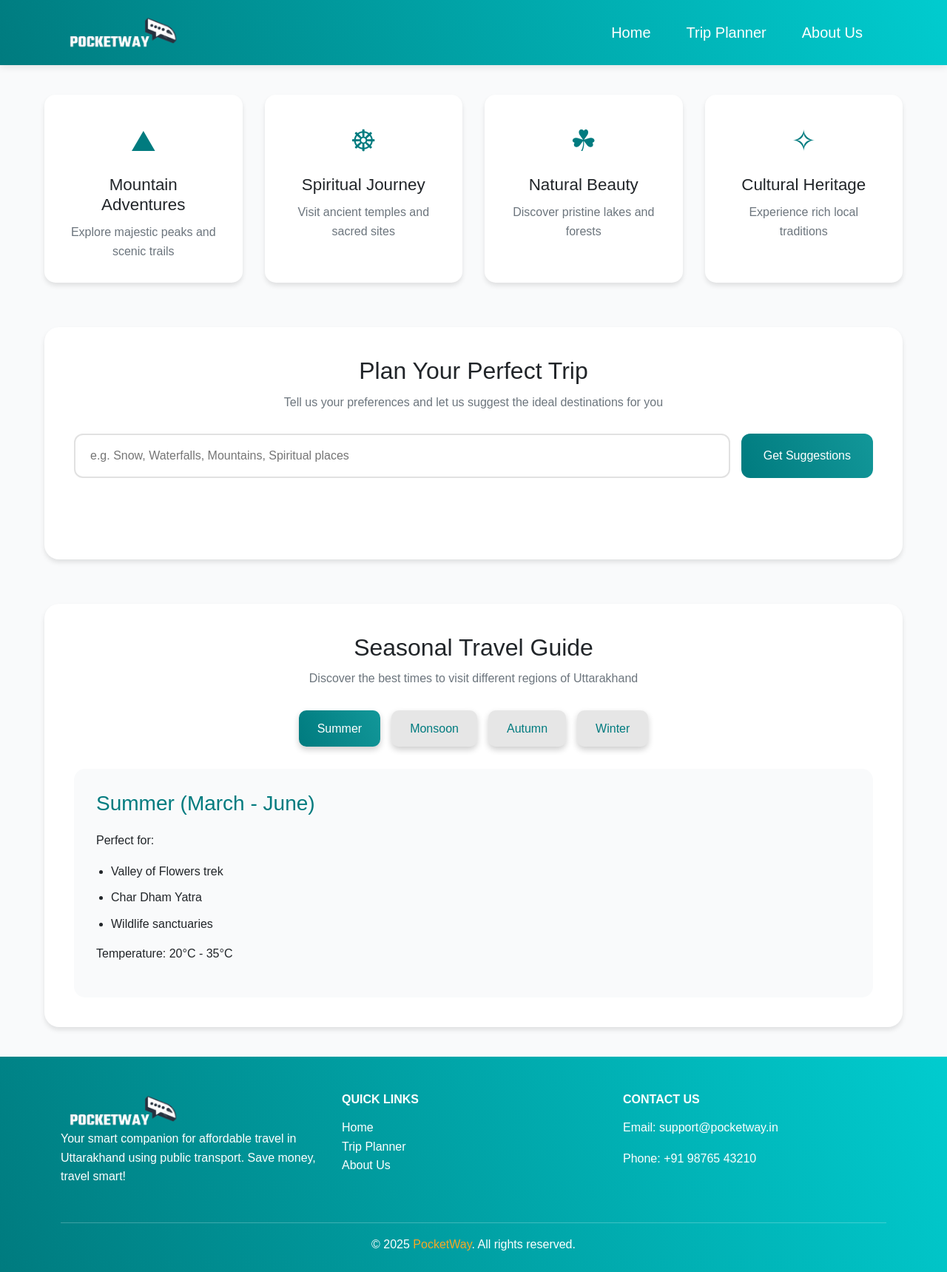
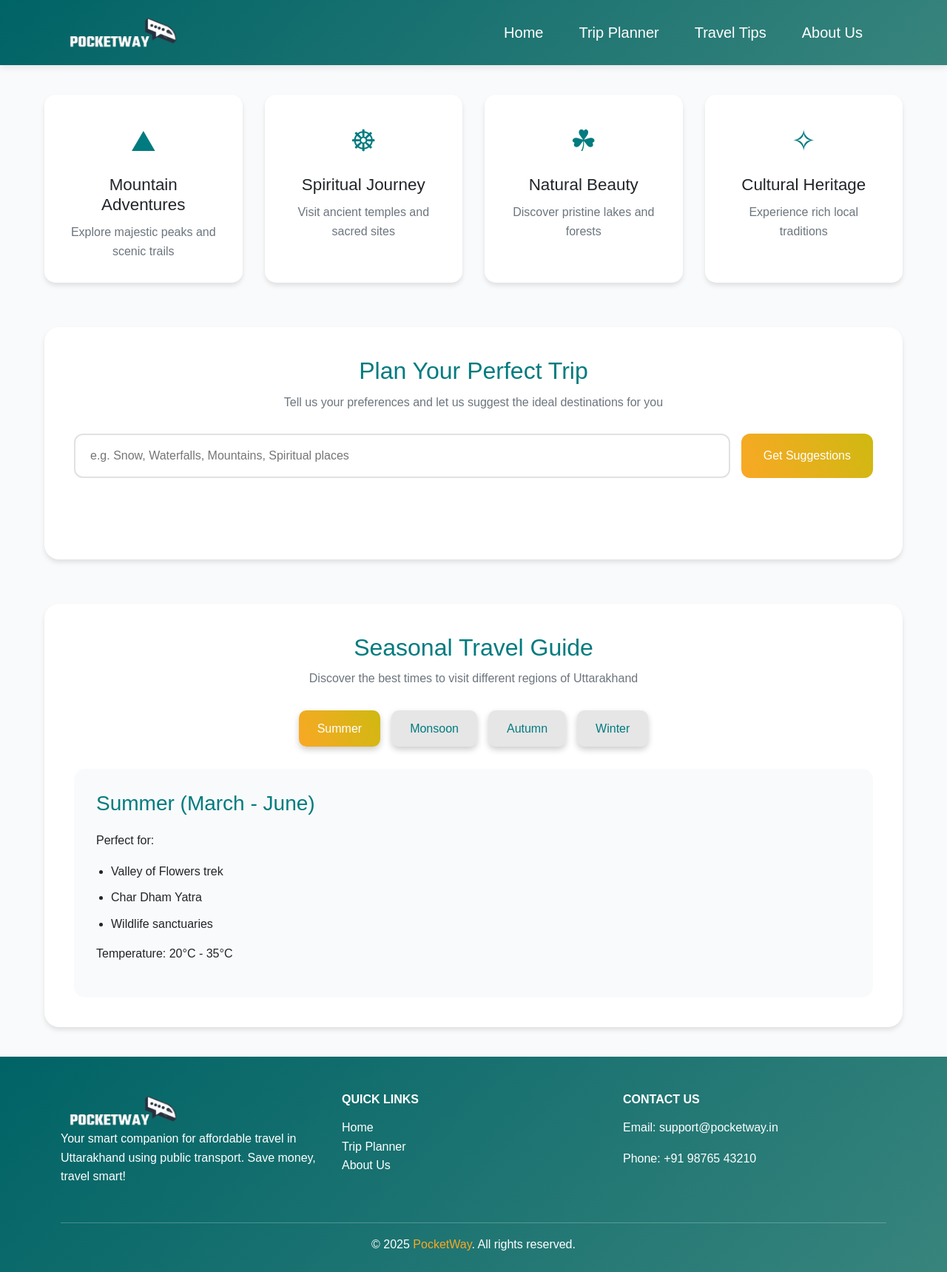
Before and after one commit to abhishekmahara/Pocket-way, a PHP site: page /trip_planner.php in a window 1280 px wide. Shown: the whole page at 74% size. Run offline with PHP 8.4, Linux system fonts and the light colour scheme.

```diff
--- a/includes/footer.php
+++ b/includes/footer.php
@@ -43,7 +43,9 @@ include __DIR__ . '/../config.php';
 
 <script src="https://cdn.jsdelivr.net/npm/bootstrap@5.3.5/dist/js/bootstrap.bundle.min.js" integrity="sha384-k6d4wzSIapyDyv1kpU366/PK5hCdSbCRGRCMv+eplOQJWyd1fbcAu9OCUj5zNLiq" crossorigin="anonymous"></script>
 
-<footer style="background: linear-gradient(65deg, #007B7F ,rgb(1, 204, 207) );
+
+
+<footer style="background: linear-gradient(135deg, #006366,rgb(56, 132, 125));";
 " class="text-white pt-5 pb-4">
   <div class="container">
     <div class="row text-center text-md-start">
--- a/includes/header.php
+++ b/includes/header.php
@@ -27,7 +27,8 @@ include __DIR__ . '/../config.php';
       color: #ffc107 !important;
     }
     .navbar {
-      background: linear-gradient(65deg, #007B7F ,rgb(1, 204, 207) );
+    background: linear-gradient(135deg, #006366,rgb(56, 132, 125));
+
       box-shadow: 0 2px 10px rgba(0,0,0,0.1);
     }
     .navbar-logo {
@@ -58,6 +59,10 @@ include __DIR__ . '/../config.php';
           <a class="nav-link text-white fs-5 px-3" href="<?php echo $base_url; ?>trip_planner.php">Trip Planner</a>
         </li>
         <li class="nav-item">
+         <a class="nav-link text-white fs-5 px-3" href="<?php echo $base_url; ?>#travel-tips">Travel Tips</a>
+        </li>
+
+        <li class="nav-item">
           <a class="nav-link text-white fs-5 px-3" href="<?php echo $base_url; ?>about us.php">About Us</a>
         </li>
       </ul>
--- a/trip_planner.php
+++ b/trip_planner.php
@@ -217,10 +217,11 @@ include 'includes/header.php';
     .section-title {
         text-align: center;
         margin-bottom: 30px;
+
     }
 
     .section-title h2 {
-        color: var(--text-color);
+        color: var(--primary-color);
         font-size: 2rem;
         margin-bottom: 10px;
     }
@@ -251,7 +252,8 @@ include 'includes/header.php';
     }
 
     #searchForm button {
-        background: linear-gradient(65deg, #007B7F ,rgb(18, 151, 153) );
+        background: linear-gradient(65deg,#F9A825 ,rgb(207, 185, 17) );
+
         color: white;
         border: none;
         padding: 15px 30px;
@@ -332,9 +334,11 @@ include 'includes/header.php';
 
     .season-tab.active,
     .season-tab:hover {
-        background: linear-gradient(65deg, #007B7F ,rgb(18, 151, 153) );
+        background: linear-gradient(65deg,#F9A825 ,rgb(207, 185, 17) );
         color: white;
     }
+
+
 
     .season-card {
         display: none;
```
Also changed, not shown: index.php (+12 -3 lines), routes/haldwani-to-adi-kailash.php (+4 -9 lines).
